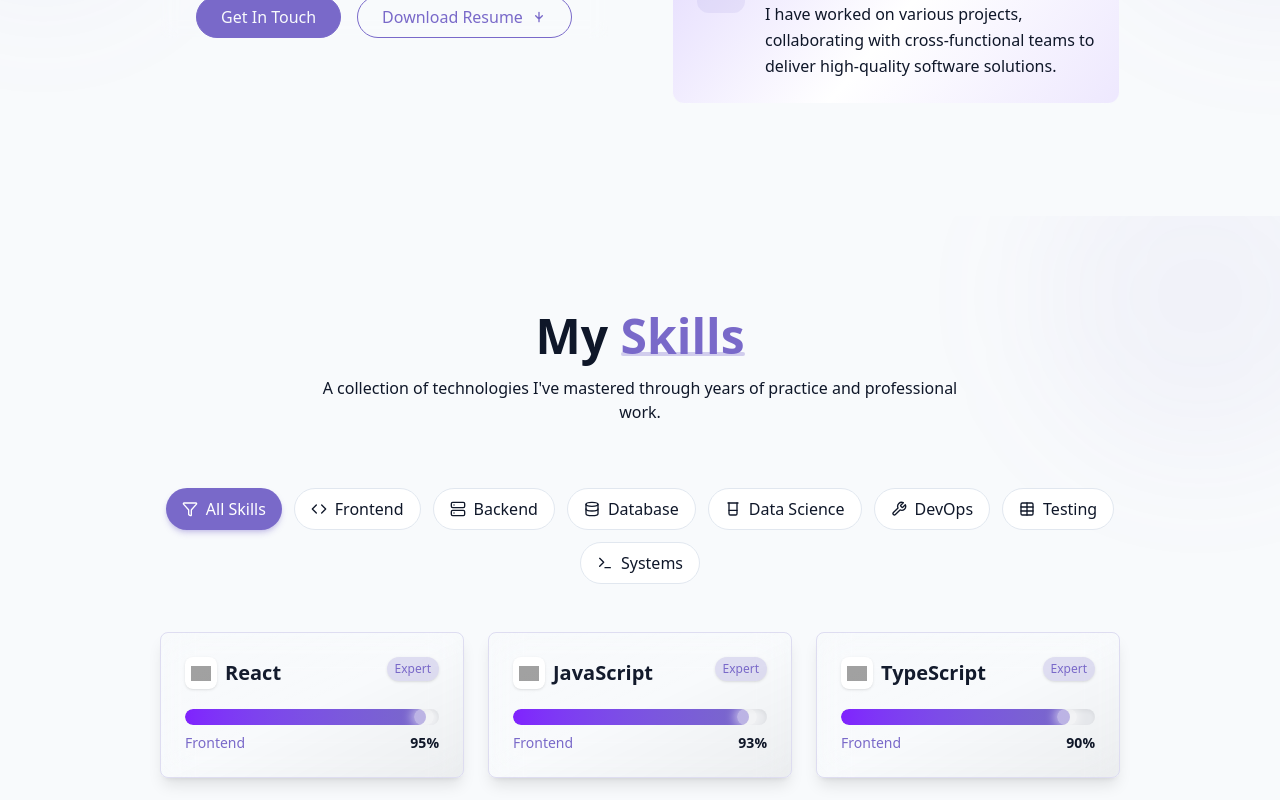
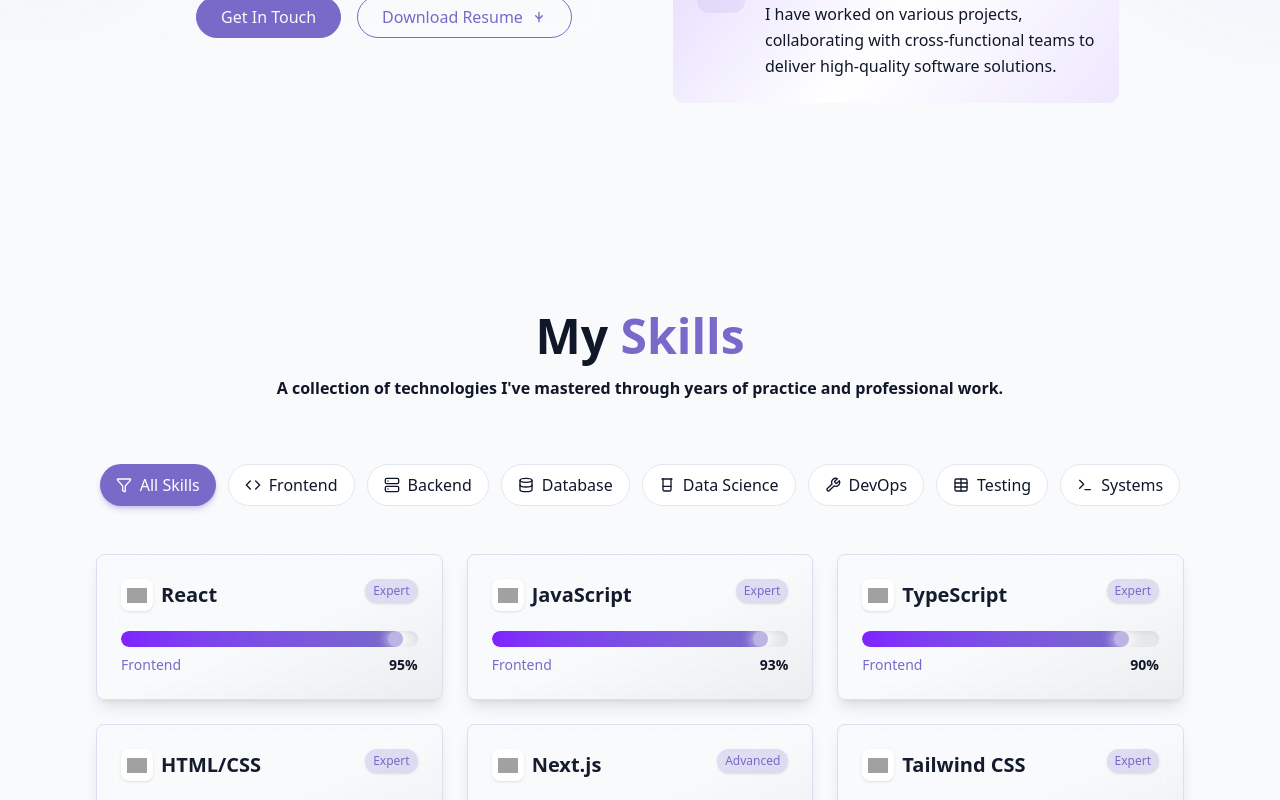
Before and after one commit to robert-nguyenn/personal-site, a React (Vite) app: page / in a window 1280 px wide. Shown: the part 1460-2260 px from the top of the page. Built offline with nearby package versions, Linux system fonts and the light colour scheme; grey boxes are pictures that could not be loaded.

Commit message:
style: Limit initial visible skills to 9 and adjust container width for improved layout

```diff
--- a/src/components/SkillsSection.jsx
+++ b/src/components/SkillsSection.jsx
@@ -55,12 +55,11 @@
 
 export const SkillsSection = () => {
   const [activeCategory, setActiveCategory] = useState("all");
-  const [visibleSkills, setVisibleSkills] = useState(skills);
+  const [visibleSkills, setVisibleSkills] = useState(skills.slice(0, 9)); // Display 9 skills initially
   const [hasAnimated, setHasAnimated] = useState({});
   const [hoveredSkill, setHoveredSkill] = useState(null);
   const [visibleCount, setVisibleCount] = useState(9); // Display 9 skills initially
 
-  // Add missing filter logic
   useEffect(() => {
     // Handle intersection observer for animating skills on scroll
     const observer = new IntersectionObserver(
@@ -145,21 +144,15 @@
     <section
       id="skills"
       className="py-24 px-4 relative">
-        {/* Background elements */}
-        <div className="absolute inset-0 pointer-events-none overflow-hidden">
-          <div className="absolute -top-20 -right-20 w-80 h-80 bg-primary/5 rounded-full filter blur-3xl"></div>
-          <div className="absolute bottom-20 -left-20 w-80 h-80 bg-primary/5 rounded-full filter blur-3xl"></div>
-        </div>
 
-        <div className="container mx-auto max-w-5xl relative z-10">
+        <div className="container mx-auto max-w-6xl relative z-10">
           <div className="text-center mb-16">
             <h2 className="text-3xl md:text-5xl font-bold">
               My <span className="text-primary relative inline-block">
                 Skills
-                <span className="absolute bottom-1 left-0 w-full h-1 bg-primary/30 rounded-full"></span>
               </span>
             </h2>
-            <p className="mt-4 text-muted-foreground max-w-2xl mx-auto">
+            <p className="mt-4 text-muted-foreground font-bold max-w-3xl mx-auto">
               A collection of technologies I've mastered through years of practice and professional work.
             </p>
           </div>
```
